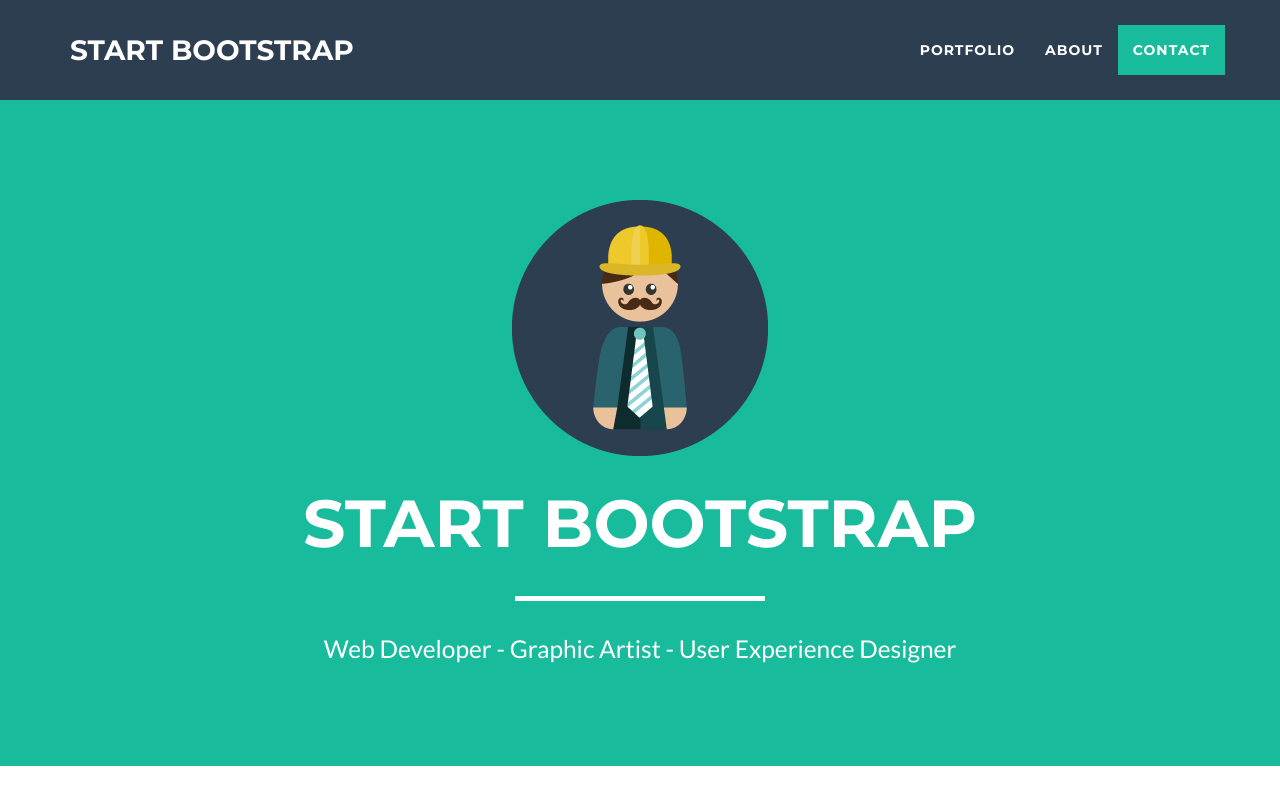
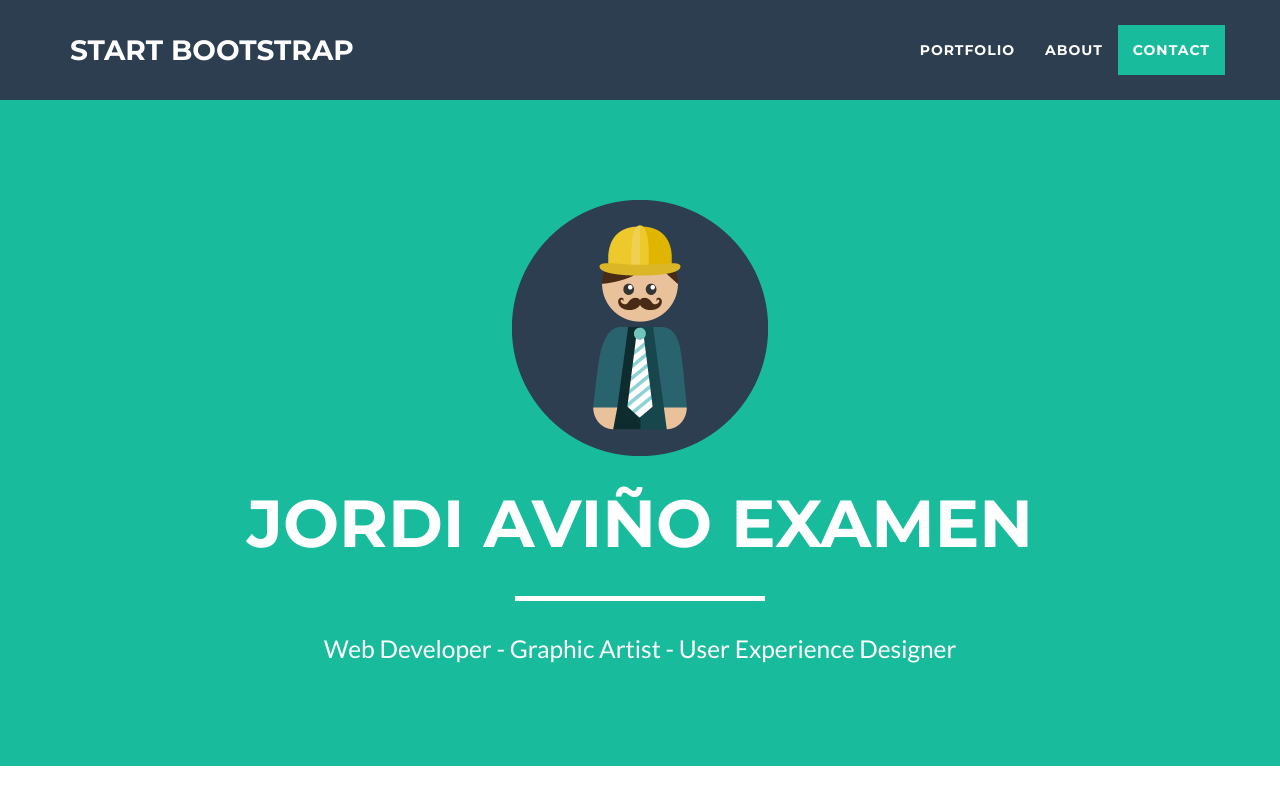
Before and after one commit to joravlo/freelancer-16-17, a website: page index.html in a window 1280 px wide. Shown: the top 800 px of the page. Drawn offline with nearby package versions, Linux system fonts and the light colour scheme.

Commit message:
Commit index

```diff
--- a/index.html
+++ b/index.html
@@ -73,7 +73,7 @@
                 <div class="col-lg-12">
                     <img class="img-responsive" src="img/profile.png" alt="">
                     <div class="intro-text">
-                        <span class="name">Start Bootstrap</span>
+                        <span class="name">JORDI AVIÑO EXAMEN</span>
                         <hr class="star-light">
                         <span class="skills">Web Developer - Graphic Artist - User Experience Designer</span>
                     </div>
```
